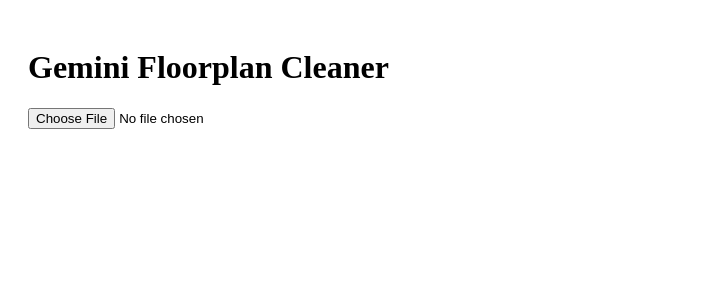
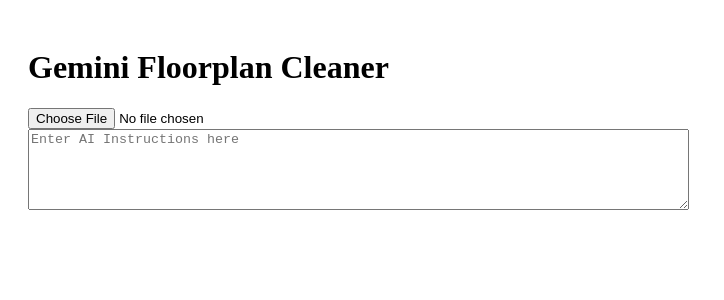
Before and after one commit to wylyon/image-prep, a React (Create React App) app: page / in a window 1280 px wide. Shown: the top 300 px of the page, without its empty margins (0-724 px from the left). Built offline with nearby package versions, Linux system fonts and the light colour scheme.

Commit message:
Refined app with AI and dynamic instructions.

```diff
--- a/src/App.tsx
+++ b/src/App.tsx
@@ -9,6 +9,7 @@
   const [resultImageUrl, setResultImageUrl] = useState<string | null>(null);
   const [previewUrl, setPreviewUrl] = useState<string | null>(null);
   const [isLoading, setIsLoading] = useState(false);
+  const [instructions, setInstructions] = useState<string>("");
 
   // 1. Handle Image Selection
   const handleImageChange = (e: React.ChangeEvent<HTMLInputElement>) => {
@@ -17,6 +18,13 @@
       setSelectedImage(file);
       setPreviewUrl(URL.createObjectURL(file));
     }
+  };
+
+  // Handle instruction input changes
+  const handleInstructionChange = (
+    event: React.ChangeEvent<HTMLTextAreaElement>
+  ) => {
+    setInstructions(event.target.value);
   };
 
   // Helper to convert File to Base64 for the API
@@ -43,10 +51,7 @@
       });
 
       const imagePart = await fileToGenerativePart(selectedImage);
-      const prompt =
-        "Create a high-quality, professional 2D floor plan that mimics your house layout but without any of the vacuum app clutter.";
-
-      const result = await model.generateContent([prompt, imagePart]);
+      const result = await model.generateContent([instructions, imagePart]);
       const response = await result.response;
 
       // Extract the image part from the response
@@ -73,33 +78,47 @@
     <div style={{ padding: "20px" }}>
       <h1>Gemini Floorplan Cleaner</h1>
       <input type="file" accept="image/*" onChange={handleImageChange} />
+      <br />
+      <textarea
+        id="multiLineInput"
+        value={instructions} // Controlled component: value is driven by state
+        onChange={handleInstructionChange} // Event handler for changes
+        placeholder="Enter AI Instructions here"
+        rows={5}
+        cols={80}
+      />
       <div style={{ display: "flex", gap: "20px", marginTop: "20px" }}>
         {previewUrl && (
           <div>
             <h3>Original</h3>
-            <img src={previewUrl} alt="Original" width="400" />
-            <br />
             <button
               onClick={handleProcessImage}
               disabled={!selectedImage || isLoading}
             >
               {isLoading ? "Processing..." : "Clean Floorplan"}
             </button>
+            <br />
+            <br />
+            <img src={previewUrl} alt="Original" width="400" />
+            <br />
           </div>
         )}
 
         {resultImageUrl && (
           <div style={{ marginTop: "20px" }}>
             <h3>Resulting Floorplan:</h3>
+            <a href={resultImageUrl} download="cleaned-floorplan.png">
+              <button style={{ marginTop: "10px" }}>
+                Download Adjusted Image
+              </button>
+            </a>
+            <br />
+            <br />
             <img
               src={resultImageUrl}
               alt="Cleaned Floorplan"
               style={{ maxWidth: "100%" }}
             />
-            <br />
-            <a href={resultImageUrl} download="cleaned-floorplan.png">
-              <button style={{ marginTop: "10px" }}>Download Image</button>
-            </a>
           </div>
         )}
       </div>
```
